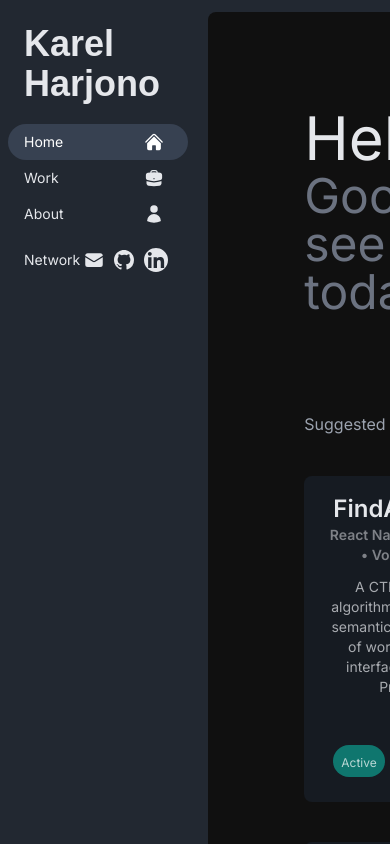
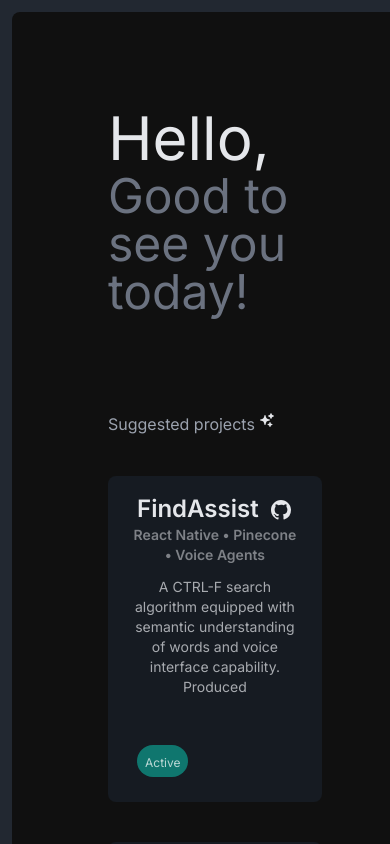
Before and after one commit to karel-harjono/portfolio, a Next.js app: page / in a window 390 px wide. Shown: the top 844 px of the page. Built offline with nearby package versions, Linux system fonts and the light colour scheme; a web font is replaced by a local one.

Commit message:
fix: hide navbar on small viewport

```diff
--- a/app/_components/Navbar.tsx
+++ b/app/_components/Navbar.tsx
@@ -24,7 +24,7 @@ const Navbar = () => {
   };
 
   return (
-    <div className="w-60 p-2 bg-transparent text-primary rounded-3xl text-sm">
+    <div className="hidden lg:block w-60 p-2 bg-transparent text-primary rounded-3xl text-sm">
       <div className={`${qwitcherGryphen.className} p-4 mb-1 text-4xl`}>
         Karel Harjono
       </div>
```
